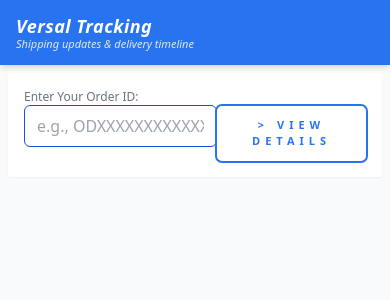
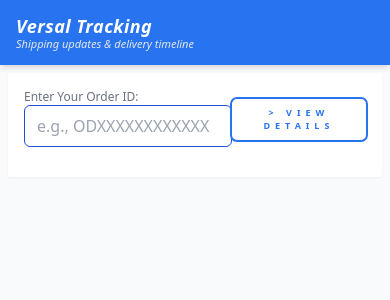
Before and after one commit to iflak98/trackyourorders, an Angular app: page /search-order in a window 390 px wide. Shown: the top 300 px of the page. Built offline with nearby package versions, Linux system fonts and the light colour scheme.

Commit message:
button changes

```diff
--- a/src/app/search-order/search-order.scss
+++ b/src/app/search-order/search-order.scss
@@ -62,4 +62,9 @@ button:hover::before {
   .timeline-step { width: 1.25rem; height: 1.25rem; font-size: 0.75rem; }
   .bg-blue-50 { padding: 0.75rem; font-size: 13px; }
   .dev-controls { width: 100%; }
+  .button {
+    font-size: 9px;
+    padding: 0.8em 1.5em;
+    top: 10px !important;
+  }
 }
```
